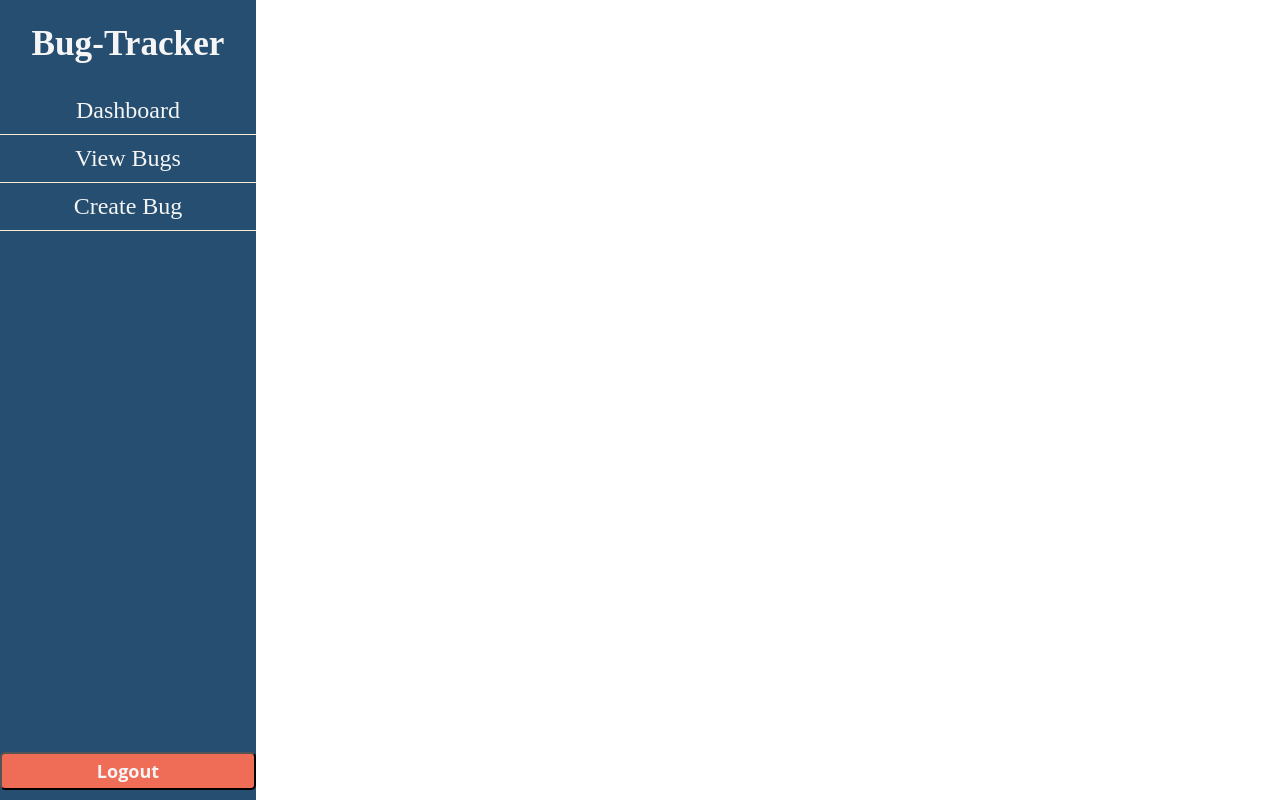
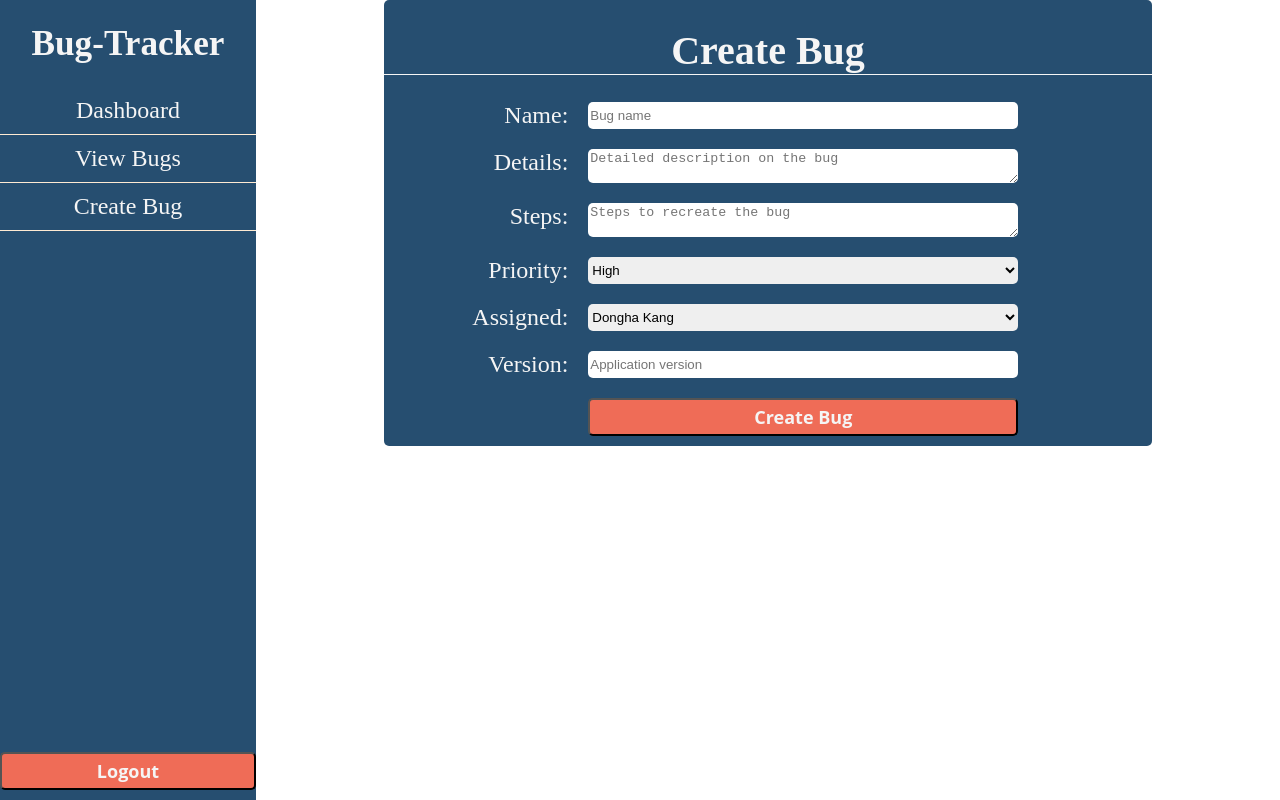
Before and after one commit to cleardh/bug-tracker, a React (Create React App) app in the folder frontend/: page /createbugs in a window 1280 px wide. Both pictures are taken after typing "Sample", "Sample123" into the empty fields and a click on the button "Login". Built offline with nearby package versions, Linux system fonts and the light colour scheme.

Commit message:
Added bugForm

```diff
--- a/frontend/src/App.js
+++ b/frontend/src/App.js
@@ -5,6 +5,7 @@
 import Sidebar from './Views/Sidebar/sidebar';
 
 import ViewBugPage from './Views/Pages/viewBugs';
+import CreateBug from './Views/Components/BugCreateEdit/bugForm';
 
 function App() {
   const { auth } = useSelector(state => state)
@@ -14,7 +15,12 @@
         <>
           <Sidebar />
           <Switch>
-            <Route path='/viewbugs' component={ViewBugPage} />
+            <Route path='/viewbugs'><ViewBugPage /></Route>
+            <Route path='/createbugs'>
+              <div className='page-container'>
+                <CreateBug title='Create Bug' />
+              </div>
+            </Route>
           </Switch>
         </>
       }
--- a/frontend/src/Models/BugModel.js
+++ b/frontend/src/Models/BugModel.js
@@ -1,7 +1,7 @@
 export default bug;
 
 function bug(bug) {
-    if (!bug !== undefined) {
+    if (bug !== undefined && !bug) {
         this._id = bug._id;
         this.name = bug.name;
         this.details = bug.details;
--- /dev/null
+++ b/frontend/src/Views/Components/BugCreateEdit/bugForm.css
@@ -0,0 +1,39 @@
+.bug-create {
+    width: 60vw;
+    background-color: var(--prime-color);
+    display: flex;
+    flex-wrap: wrap;
+    margin: auto;
+    border-radius: 5px;
+    position: absolute;
+    z-index: 10;
+}
+
+.bug-create h1 {
+    min-width: 100%;
+    text-align: center;
+    font-size: 2.5rem;
+    border-bottom: 1px groove #f5f5f5;
+}
+
+.bug-create form {
+    min-width: 80%;
+    display: grid;
+    grid-template-columns: 30% 70%;
+    column-gap: 20px;
+    row-gap: 20px;
+}
+
+.bug-create label {
+    text-align: right;
+    font-size: 1.5rem;
+}
+
+.bug-create input,textarea,select {
+    border-radius: 5px;
+    border: none;
+}
+
+.bug-create button {
+    grid-column: 2;
+}
--- /dev/null
+++ b/frontend/src/Views/Components/BugCreateEdit/bugForm.jsx
@@ -0,0 +1,42 @@
+import React, { useState } from 'react';
+import BugModel from '../../../Models/BugModel';
+
+import './bugForm.css';
+
+export default (props) => {
+    const [bugObject, setBugObject] = useState(new BugModel(props.bug));
+
+    const inputChanged = (e) => {
+        setBugObject({
+            ...bugObject,
+            [e.target.name]: e.target.value
+        })
+    }
+
+    return (
+        <div className='bug-create'>
+            <h1>{props.title}</h1>
+            <form>
+                <label>Name: </label>
+                <input type='text' name='name' placeholder='Bug name' required onChange={inputChanged} value={bugObject.name} />
+                <label>Details: </label>
+                <textarea name='details' placeholder='Detailed description on the bug' required onChange={inputChanged} value={bugObject.details}></textarea>
+                <label>Steps: </label>
+                <textarea name='steps' placeholder='Steps to recreate the bug' required onChange={inputChanged} value={bugObject.steps}></textarea>
+                <label>Priority: </label>
+                <select name='priority' required onChange={inputChanged} value={bugObject.priority}>
+                    <option value='1'>High</option>
+                    <option value='2'>Medium</option>
+                    <option value='3'>Low</option>
+                </select>
+                <label>Assigned: </label>
+                <select name='assigned' required onChange={inputChanged} value={bugObject.assigned}>
+                    <option value='Dongha Kang'>Dongha Kang</option>
+                </select>
+                <label>Version: </label>
+                <input type='text' name='version' placeholder='Application version' required onChange={inputChanged} value={bugObject.version} />
+                <button type='submit'>{props.title}</button>
+            </form>
+        </div>
+    )
+}
```
Also changed, not shown: frontend/src/Views/Pages/createBug.jsx (added).
